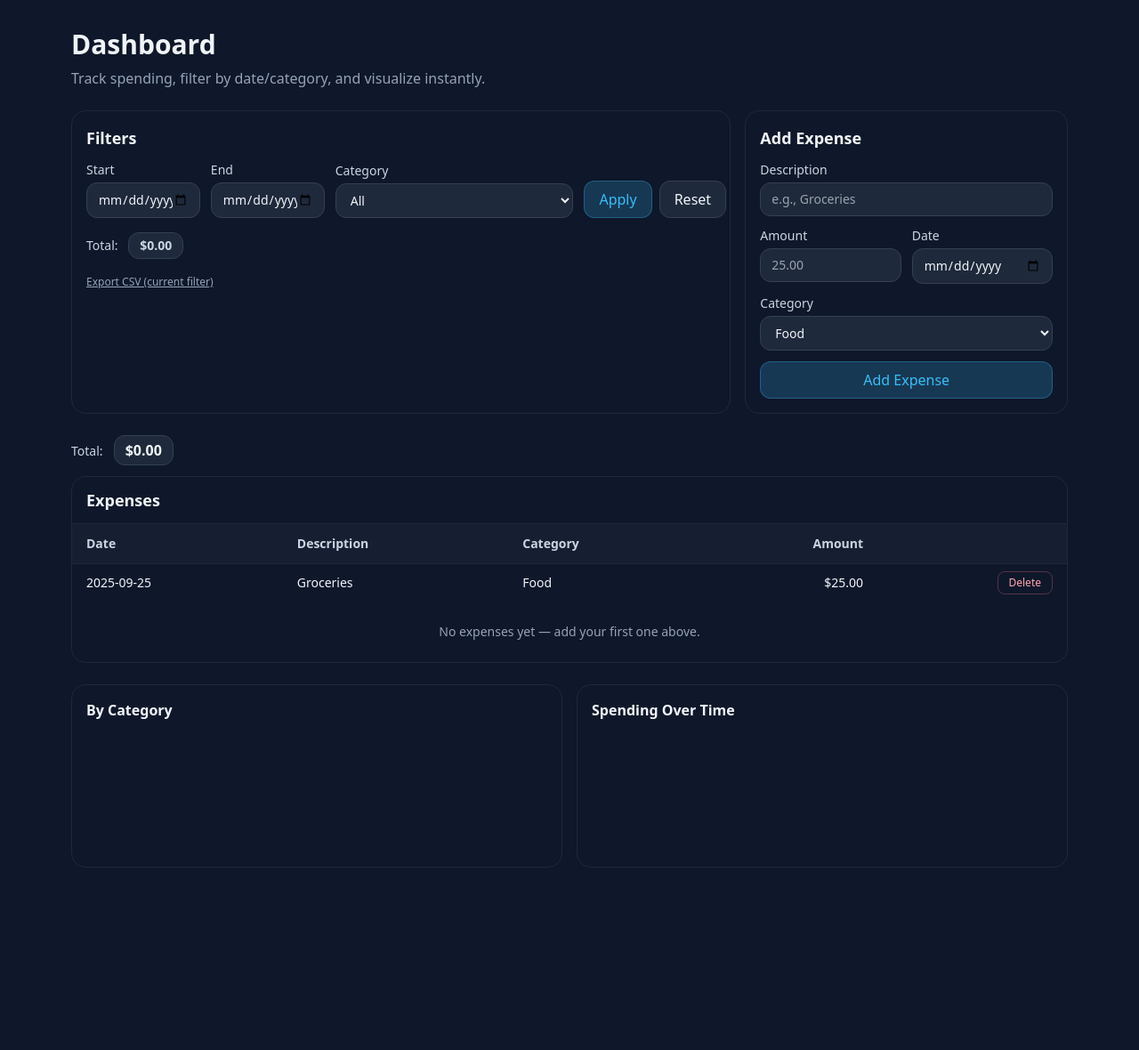
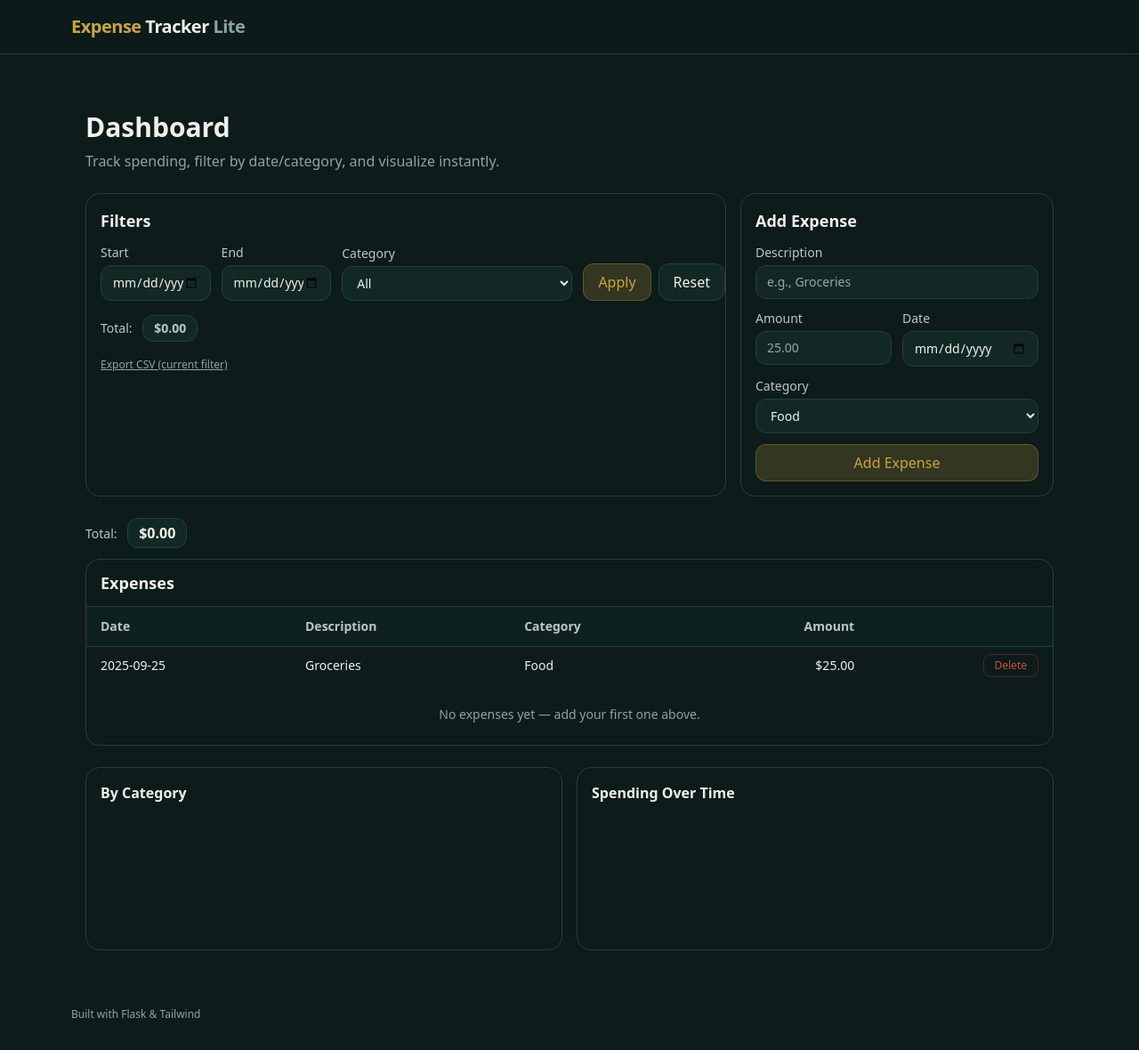
Before and after one commit to IshitaJain-code/Expense-Tracker, a Flask app: page / in a window 1280 px wide. Shown: the whole page at 89% size. Before the commit the page ends 975 px from the top, so only its background shows below. Run offline with Flask 3, Linux system fonts and the light colour scheme; some libraries are stand-ins or nearby versions.

Commit message:
feat: update frontend and save expenses to database

```diff
--- a/app.py
+++ b/app.py
@@ -1,6 +1,6 @@
-from flask import Flask , render_template
+from flask import Flask , render_template , request , url_for , make_response , flash , redirect
 from flask_sqlalchemy import SQLAlchemy
-from datetime import  date
+from datetime import date , datetime
 
 
 app=Flask(__name__)
@@ -8,6 +8,7 @@
 
 app.config['SQLALCHEMY_DATABASE_URI']='sqlite:///expenses.db'
 app.config['SQLALCHEMY_TRACK_MODIFICATIONS']=False
+app.config['SECRET_KEY']='your_secret_key'
 db=SQLAlchemy(app)
 
 class Expense(db.Model):
@@ -28,5 +29,47 @@
 def index():
     return render_template("index.html")
 
+
+@app.route("/add",methods=['POST'])
+def add():
+
+    description=(request.form.get("description") or "").strip()
+    amount_str=(request.form.get("amount")or "").strip()
+    category=(request.form.get("category")or "").strip()
+    date_str=(request.form.get("date")or "").strip()
+
+    if not description or not amount_str or not category:
+        flash("Please fill in all required fields.", "error")
+        return redirect(url_for("index"))
+    try:
+        amount=float(amount_str)
+        if amount <= 0:
+            raise ValueError
+    except ValueError:
+        flash("Please enter a valid positive amount.", "error")
+        return redirect(url_for("index"))
+
+    try:
+        date_obj=datetime.strptime(date_str,"%Y-%m-%d").date() if date_str else date.today()
+    except ValueError:
+        date_obj=date.today()
+
+    e=Expense(description=description,amount=amount,category=category,date=date_obj)
+    db.session.add(e)
+    db.session.commit()
+
+    flash("Expense added successfully!","success")
+    return redirect(url_for("index"))
+
+
+
+
+
+
+    print("Form received:",dict(request.form))
+    return make_response("Form received check the console")
+
+
+
 if __name__ == "__main__":
     app.run(debug=True)
--- a/templates/base.html
+++ b/templates/base.html
@@ -1,50 +1,166 @@
 <!DOCTYPE html>
+
 <html lang="en" class="h-full">
+
 <head>
+
   <meta charset="utf-8" />
-    <meta name="viewport" content="width=device-width, initial-scale=1" />
-    <title>{% block title %}Expense Tracker Lite{% endblock %}</title>
+
+  <meta
+    name="viewport"
+    content="width=device-width, initial-scale=1"
+  />
+
+  <title>
+    {% block title %}Expense Tracker Lite{% endblock %}
+  </title>
+
 
   <!-- Tailwind CDN -->
   <script src="https://cdn.tailwindcss.com"></script>
+
+
+  <!-- Tailwind Configuration -->
   <script>
     tailwind.config = {
       darkMode: "class",
-        theme: { extend: { colors: { brand: { DEFAULT: "#38bdf8" } } } },
+
+      theme: {
+        extend: {
+
+          colors: {
+
+            /* Brass / antique gold accent */
+            brand: {
+              DEFAULT: "#caa53d"
+            },
+
+            /* Backgrounds and borders */
+            surface: {
+              900: "#0d1b1a",
+              800: "#132824",
+              700: "#20423d"
+            },
+
+            /* Text colors */
+            ink: {
+              100: "#eef2ea",
+              300: "#b9c9c2",
+              400: "#8ea69d"
+            },
+
+            /* Delete / danger color */
+            danger: {
+              DEFAULT: "#c2542f"
+            }
+
+          }
+
+        }
+      }
     };
   </script>
+
+
   {% block head_extra %}{% endblock %}
+
 </head>
-  <body class="h-full bg-slate-900 text-slate-100">
-    <header class="border-b border-slate-800 bg-slate-900/60 backdrop-blur">
+
+
+<body class="h-full bg-surface-900 text-ink-100">
+
+
+  <!-- Header -->
+  <header
+    class="border-b border-surface-700 bg-surface-900/60 backdrop-blur"
+  >
+
     <div class="mx-auto max-w-6xl px-4 py-4">
-        <a href="#" class="text-xl font-bold tracking-tight">
-          <span class="text-brand">Expense</span> Tracker
-          <span class="text-slate-400">Lite</span>
+
+      <a
+        href="#"
+        class="text-xl font-bold tracking-tight"
+      >
+
+        <span class="text-brand">
+          Expense
+        </span>
+
+        Tracker
+
+        <span class="text-ink-400">
+          Lite
+        </span>
+
       </a>
+
     </div>
+
   </header>
 
+
+  <!-- Main Content -->
   <main class="mx-auto max-w-6xl px-4 py-8">
-      <!-- Flash messages -->
-      {% with messages = get_flashed_messages(with_categories=true) %} {% if
-      messages %}
+
+
+    <!-- Flash Messages -->
+
+    {% with messages = get_flashed_messages(with_categories=true) %}
+
+      {% if messages %}
+
         <div class="space-y-2 mb-4">
+
           {% for category, message in messages %}
+
             <div
-          class="rounded-xl px-4 py-3 text-sm {% if category == 'success' %} bg-emerald-500/10 text-emerald-300 border border-emerald-400/20 {% elif category == 'error' %} bg-rose-500/10 text-rose-300 border border-rose-400/20 {% else %} bg-slate-800 text-slate-200 border border-slate-700 {% endif %}"
+              class="rounded-xl px-4 py-3 text-sm
+              {% if category == 'success' %}
+                bg-brand/10 text-brand border border-brand/30
+
+              {% elif category == 'error' %}
+                bg-danger/10 text-red-300 border border-danger/30
+
+              {% else %}
+                bg-surface-800 text-ink-300 border border-surface-700
+              {% endif %}"
             >
+
               {{ message }}
+
             </div>
+
           {% endfor %}
+
         </div>
-      {% endif %} {% endwith %} {% block content %}{% endblock %}
+
+      {% endif %}
+
+    {% endwith %}
+
+
+    <!-- Page-specific content -->
+
+    {% block content %}{% endblock %}
+
+
   </main>
 
-    <footer class="mx-auto max-w-6xl px-4 pb-8 text-xs text-slate-500">
+
+  <!-- Footer -->
+
+  <footer
+    class="mx-auto max-w-6xl px-4 pb-8 text-xs text-ink-400"
+  >
+
     Built with Flask & Tailwind
+
   </footer>
 
+
   {% block body_end %}{% endblock %}
+
+
 </body>
+
 </html>
--- a/templates/index.html
+++ b/templates/index.html
@@ -1,53 +1,56 @@
-<!DOCTYPE html>
-<html lang="en" class="h-full">
-  <head>
-    <meta charset="utf-8" />
-    <meta name="viewport" content="width=device-width, initial-scale=1" />
-    <title>Dashboard · Expense Tracker</title>
+{% extends "base.html" %}
 
-    <!-- Tailwind CDN -->
-    <script src="https://cdn.tailwindcss.com"></script>
-    <script>
-      tailwind.config = {
-        darkMode: "class",
-        theme: { extend: { colors: { brand: { DEFAULT: "#38bdf8" } } } },
-      };
-    </script>
+{% block title %}Dashboard · Expense Tracker{% endblock %}
+
+{% block head_extra %}
 <script src="https://cdn.jsdelivr.net/npm/chart.js"></script>
-  </head>
-  <body class="h-full bg-slate-900 text-slate-100">
+{% endblock %}
+
+{% block content %}
+
 <main class="mx-auto max-w-6xl px-4 py-8">
+
   <h1 class="text-3xl font-semibold mb-2">Dashboard</h1>
-      <p class="text-slate-400 mb-6">
+
+  <p class="text-ink-400 mb-6">
     Track spending, filter by date/category, and visualize instantly.
   </p>
 
   <!-- Filters + Add form -->
   <div class="grid grid-cols-1 lg:grid-cols-3 gap-4">
+
     <!-- Filters -->
     <section
-          class="lg:col-span-2 rounded-2xl border border-slate-800 bg-slate-900 p-4"
+      class="lg:col-span-2 rounded-2xl border border-surface-700 bg-surface-900 p-4"
     >
+
       <h2 class="text-lg font-semibold mb-3">Filters</h2>
+
       <form class="grid grid-cols-1 md:grid-cols-5 gap-3 items-end pr-5">
+
         <label class="text-sm">
-              <span class="block mb-1 text-slate-300">Start</span>
+          <span class="block mb-1 text-ink-300">Start</span>
+
           <input
             type="date"
-                class="w-full rounded-xl bg-slate-800 border border-slate-700 px-3 py-2 text-slate-100"
+            class="w-full rounded-xl bg-surface-800 border border-surface-700 px-3 py-2 text-ink-100"
           />
         </label>
+
         <label class="text-sm">
-              <span class="block mb-1 text-slate-300">End</span>
+          <span class="block mb-1 text-ink-300">End</span>
+
           <input
             type="date"
-                class="w-full rounded-xl bg-slate-800 border border-slate-700 px-3 py-2 text-slate-100"
+            class="w-full rounded-xl bg-surface-800 border border-surface-700 px-3 py-2 text-ink-100"
           />
         </label>
+
         <label class="text-sm md:col-span-2">
-              <span class="block mb-1 text-slate-300">Category</span>
+          <span class="block mb-1 text-ink-300">Category</span>
+
           <select
-                class="w-full rounded-xl bg-slate-800 border border-slate-700 px-3 py-2 text-slate-100"
+            class="w-full rounded-xl bg-surface-800 border border-surface-700 px-3 py-2 text-ink-100"
           >
             <option value="">All</option>
             <option>Food</option>
@@ -55,154 +58,294 @@
             <option>Utilities</option>
           </select>
         </label>
+
         <div class="flex gap-2">
+
           <button
             class="rounded-xl bg-brand/20 hover:bg-brand/30 text-brand px-4 py-2 border border-brand/30"
             type="submit"
           >
             Apply
           </button>
+
           <a
-                class="rounded-xl bg-slate-800 hover:bg-slate-700 px-4 py-2 border border-slate-700"
+            class="rounded-xl bg-surface-800 hover:bg-surface-700 px-4 py-2 border border-surface-700"
             href="#"
-                >Reset</a
           >
+            Reset
+          </a>
+
         </div>
+
       </form>
 
       <!-- Total -->
-          <div class="mt-4 text-sm text-slate-300">
+      <div class="mt-4 text-sm text-ink-300">
+
         <span class="mr-2">Total:</span>
+
         <span
-              class="inline-block rounded-xl border border-slate-700 bg-slate-800 px-3 py-1 font-semibold"
+          class="inline-block rounded-xl border border-surface-700 bg-surface-800 px-3 py-1 font-semibold"
         >
           $0.00
         </span>
+
       </div>
 
       <!-- Export link -->
       <div class="mt-3">
+
         <a
-              class="text-xs text-slate-400 hover:text-brand underline"
+          class="text-xs text-ink-400 hover:text-brand underline"
           href="#"
         >
           Export CSV (current filter)
         </a>
+
       </div>
+
     </section>
 
+
     <!-- Add Expense -->
-        <section class="rounded-2xl border border-slate-800 bg-slate-900 p-4">
+    <section
+      class="rounded-2xl border border-surface-700 bg-surface-900 p-4"
+    >
+
       <h2 class="text-lg font-semibold mb-3">Add Expense</h2>
-          <form class="space-y-3">
+
+      <form method="POST" action="{{ url_for('add') }}" class="space-y-3">
+
         <label class="block text-sm">
-              <span class="mb-1 block text-slate-300">Description</span>
+
+          <span class="mb-1 block text-ink-300">
+            Description
+          </span>
+
           <input
+            name="description"
             placeholder="e.g., Groceries"
-                class="w-full rounded-xl bg-slate-800 border border-slate-700 px-3 py-2 text-slate-100"
+            class="w-full rounded-xl bg-surface-800 border border-surface-700 px-3 py-2 text-ink-100"
           />
+
         </label>
+
+
         <div class="grid grid-cols-2 gap-3">
+
           <label class="block text-sm">
-                <span class="mb-1 block text-slate-300">Amount</span>
+
+            <span class="mb-1 block text-ink-300">
+              Amount
+            </span>
+
             <input
+              name="amount"
               type="number"
               step="0.01"
               min="0.01"
               placeholder="25.00"
-                  class="w-full rounded-xl bg-slate-800 border border-slate-700 px-3 py-2 text-slate-100"
+              class="w-full rounded-xl bg-surface-800 border border-surface-700 px-3 py-2 text-ink-100"
             />
+
           </label>
+
+
           <label class="block text-sm">
-                <span class="mb-1 block text-slate-300">Date</span>
+
+            <span class="mb-1 block text-ink-300">
+              Date
+            </span>
+
             <input
+              name="date"
               type="date"
-                  class="w-full rounded-xl bg-slate-800 border border-slate-700 px-3 py-2 text-slate-100"
+              class="w-full rounded-xl bg-surface-800 border border-surface-700 px-3 py-2 text-ink-100"
             />
+
           </label>
+
         </div>
+
+
         <label class="block text-sm">
-              <span class="mb-1 block text-slate-300">Category</span>
-              <select
-                class="w-full rounded-xl bg-slate-800 border border-slate-700 px-3 py-2 text-slate-100"
+
+          <span class="mb-1 block text-ink-300">
+            Category
+          </span>
+
+          <select name="category"
+            class="w-full rounded-xl bg-surface-800 border border-surface-700 px-3 py-2 text-ink-100"
           >
+
             <option>Food</option>
             <option>Transport</option>
             <option>Rent</option>
             <option>Utilities</option>
+
           </select>
+
         </label>
+
+
         <button
           class="w-full rounded-xl bg-brand/20 hover:bg-brand/30 text-brand px-4 py-2 border border-brand/30"
           type="submit"
         >
           Add Expense
         </button>
+
       </form>
+
     </section>
+
   </div>
+
 
   <!-- Total (global) -->
   <div class="mb-3 mt-6">
-        <span class="text-sm text-slate-300 mr-2">Total:</span>
+
+    <span class="text-sm text-ink-300 mr-2">
+      Total:
+    </span>
+
     <span
-          class="inline-block rounded-xl border border-slate-700 bg-slate-800 px-3 py-1 font-semibold"
+      class="inline-block rounded-xl border border-surface-700 bg-surface-800 px-3 py-1 font-semibold"
     >
       $0.00
     </span>
+
   </div>
 
+
   <!-- Expenses table -->
-      <section class="rounded-2xl border border-slate-800 bg-slate-900">
-        <div class="px-4 py-3 border-b border-slate-800">
-          <h2 class="text-lg font-semibold">Expenses</h2>
+  <section
+    class="rounded-2xl border border-surface-700 bg-surface-900"
+  >
+
+    <div class="px-4 py-3 border-b border-surface-700">
+
+      <h2 class="text-lg font-semibold">
+        Expenses
+      </h2>
+
     </div>
+
+
     <div class="overflow-x-auto">
+
       <table class="min-w-full text-sm">
-            <thead class="text-slate-300 bg-slate-800/50">
+
+        <thead class="text-ink-300 bg-surface-800/50">
+
           <tr>
-                <th class="text-left px-4 py-3">Date</th>
-                <th class="text-left px-4 py-3">Description</th>
-                <th class="text-left px-4 py-3">Category</th>
-                <th class="text-right px-4 py-3">Amount</th>
+
+            <th class="text-left px-4 py-3">
+              Date
+            </th>
+
+            <th class="text-left px-4 py-3">
+              Description
+            </th>
+
+            <th class="text-left px-4 py-3">
+              Category
+            </th>
+
+            <th class="text-right px-4 py-3">
+              Amount
+            </th>
+
             <th class="px-4 py-3"></th>
+
           </tr>
+
         </thead>
+
+
         <tbody>
-              <tr class="border-t border-slate-800 hover:bg-slate-800/30">
-                <td class="px-4 py-2">2025-09-25</td>
-                <td class="px-4 py-2">Groceries</td>
-                <td class="px-4 py-2">Food</td>
-                <td class="px-4 py-2 text-right">$25.00</td>
+
+          <tr class="border-t border-surface-700 hover:bg-surface-800/30">
+
+            <td class="px-4 py-2">
+              2025-09-25
+            </td>
+
+            <td class="px-4 py-2">
+              Groceries
+            </td>
+
+            <td class="px-4 py-2">
+              Food
+            </td>
+
             <td class="px-4 py-2 text-right">
+              $25.00
+            </td>
+
+            <td class="px-4 py-2 text-right">
+
               <button
-                    class="text-rose-300 hover:text-rose-200 text-xs border border-rose-400/30 px-3 py-1 rounded-lg"
+                class="text-danger hover:text-danger/80 text-xs border border-danger/30 px-3 py-1 rounded-lg"
               >
                 Delete
               </button>
+
             </td>
+
           </tr>
+
+
           <tr>
-                <td colspan="5" class="px-4 py-6 text-center text-slate-400">
+
+            <td
+              colspan="5"
+              class="px-4 py-6 text-center text-ink-400"
+            >
               No expenses yet — add your first one above.
             </td>
+
           </tr>
+
         </tbody>
+
       </table>
+
     </div>
+
   </section>
+
 
   <!-- Charts -->
   <section class="mt-6 grid grid-cols-1 lg:grid-cols-2 gap-4">
-        <div class="rounded-2xl border border-slate-800 bg-slate-900 p-4">
-          <h3 class="font-semibold mb-2">By Category</h3>
+
+    <div
+      class="rounded-2xl border border-surface-700 bg-surface-900 p-4"
+    >
+
+      <h3 class="font-semibold mb-2">
+        By Category
+      </h3>
+
       <canvas id="catChart" height="140"></canvas>
+
     </div>
-        <div class="rounded-2xl border border-slate-800 bg-slate-900 p-4">
-          <h3 class="font-semibold mb-2">Spending Over Time</h3>
+
+
+    <div
+      class="rounded-2xl border border-surface-700 bg-surface-900 p-4"
+    >
+
+      <h3 class="font-semibold mb-2">
+        Spending Over Time
+      </h3>
+
       <canvas id="dayChart" height="140"></canvas>
+
     </div>
+
   </section>
+
 </main>
-  </body>
-</html>
+
+{% endblock %}
```
Lines whose indentation alone changed are shown as unchanged.
